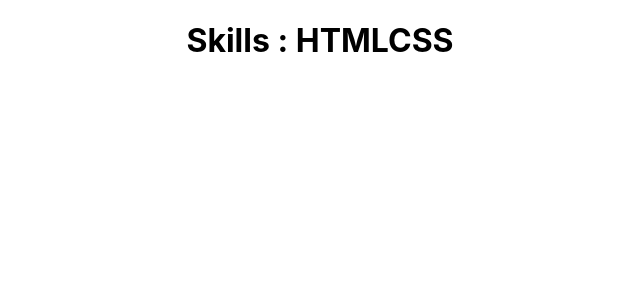
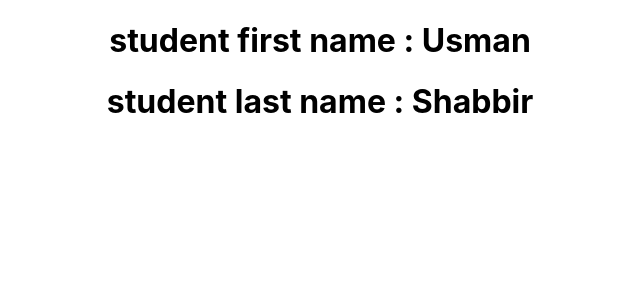
Before and after one commit to usmanshabbir756/react-basics, a React (Create React App) app: page / in a window 1280 px wide. Shown: the top 300 px of the page, without its empty margins (320-960 px from the left). Built offline with nearby package versions, Linux system fonts and the light colour scheme.

Commit message:
destucturing props in parameter and body

```diff
--- a/src/App.js
+++ b/src/App.js
@@ -22,8 +22,8 @@ const skills=['HTML','CSS'];
       <FC />
       <SC />
       <MC /> */}
-      {/* <Student firstName="Usman" lastName="Shabbir"/> */}
-      <Student data={skills}/>
+      <Student firstName="Usman" lastName="Shabbir"/>
+      {/* <Student data={skills}/> */}
     </div>
   );
 }
--- a/src/components/Student.js
+++ b/src/components/Student.js
@@ -1,5 +1,27 @@
+
+// // PARAMMETER destructuring
+// const Student=({firstName,lastName}) => {
+//     return(
+//         <div>
+//             <h1>student first name : {firstName}</h1>
+//             <h1>student last name : {lastName}</h1>
+//         </div>
+//     )
+// }
+
+// body destructuring
+const Student=(props) => {
+    const {firstName,lastName} = props;
+    return(
+        <div>
+            <h1>student first name : {firstName}</h1>
+            <h1>student last name : {lastName}</h1>
+        </div>
+    )
+}
+
 // object
-//const Student=(props) => {
+// const Student=(props) => {
 //     return(
 //         <div>
 //             <h1>student first name : {props.student.firstName}</h1>
@@ -9,13 +31,13 @@
 // }
 
 //array
-const Student=(props) => {
-    return(
-        <div>
-            <h1>Skills : {props.data}</h1>
-        </div>
-    )
-}
+// const Student=(props) => {
+//     return(
+//         <div>
+//             <h1>Skills : {props.data}</h1>
+//         </div>
+//     )
+// }
 
 
 
```
